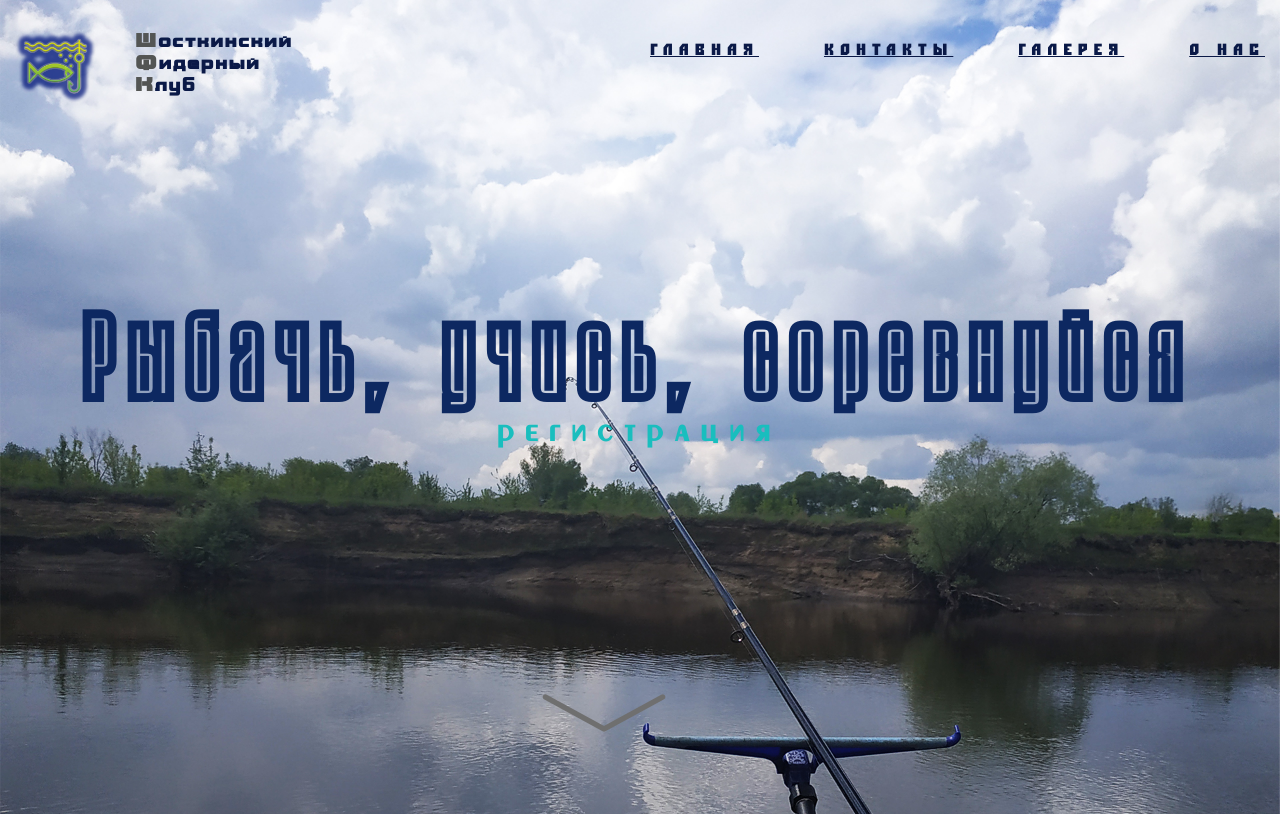
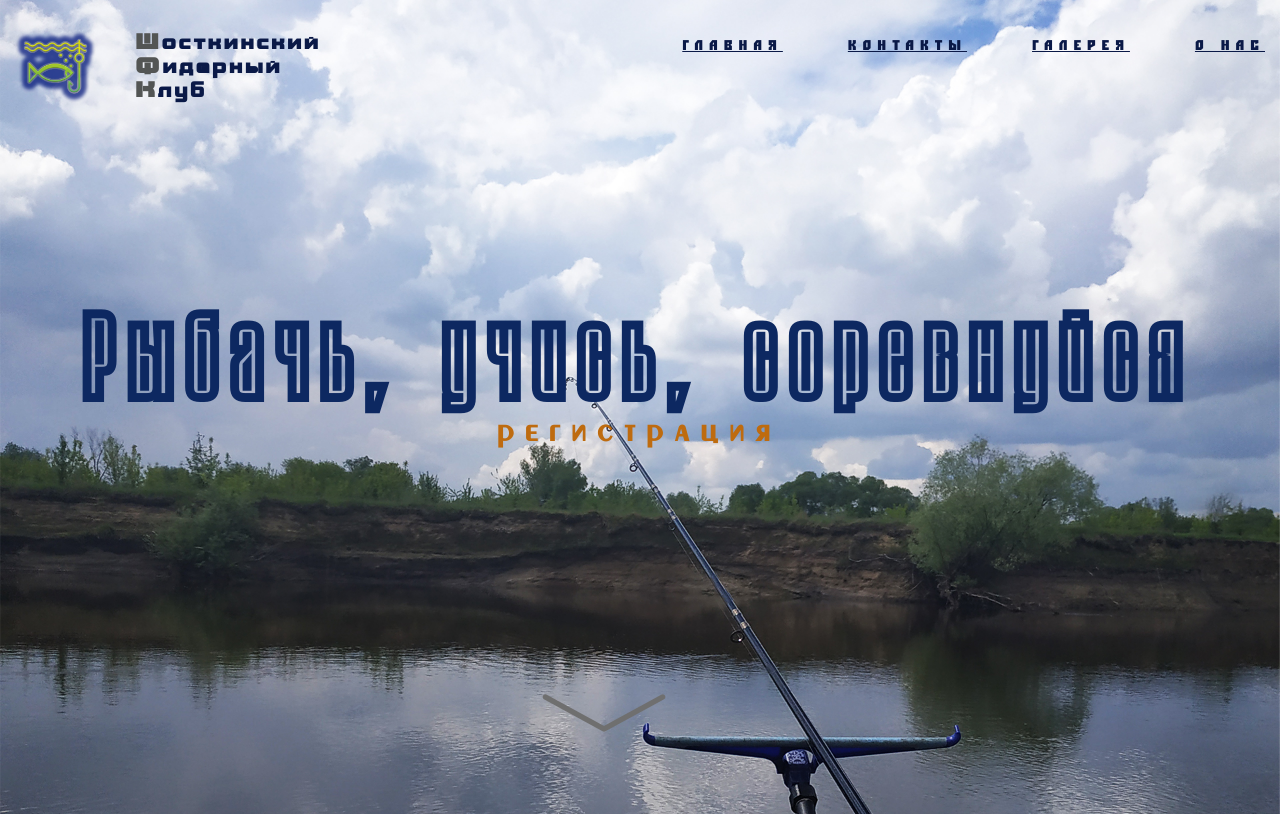
Before and after one commit to romichshos/feederclub, a React (Create React App) app: page / in a window 1280 px wide. Built offline with nearby package versions, Linux system fonts and the light colour scheme.

Commit message:
-- feeder club 0.0.9.2

```diff
--- a/src/components/Header/Header.css
+++ b/src/components/Header/Header.css
@@ -11,16 +11,16 @@
 
 .header_top {
     display: grid;
-    grid-template-columns: 100px 170px 1fr;
+    grid-template-columns: 100px 250px 1fr;
     grid-column-gap: 20px;
     padding-top: 30px;
 }
 
 .header_title {
     font-family: aksent, Arial, sans-serif;
-    font-size: 16px;
+    font-size: 18px;
     color: #0a1947;
-    letter-spacing: 2px;
+    letter-spacing: 3px;
     align-items: center;
     max-width: 100%;
 }
@@ -63,7 +63,7 @@
 .header_link{
     font-size: 35px;
     line-height: 75px;
-    color: #19bebe;
+    color: #be6b0f;
     font-family: pgr, Arial, sans-serif;
     font-weight: 800;
     text-decoration: none;
@@ -71,6 +71,7 @@
     letter-spacing: 12px;
     transition-duration: 500ms;
     transition-property: letter-spacing;
+
 }
 
 .header_link:hover{
@@ -84,8 +85,12 @@
     width: 200px;
     height: 100px;
     cursor: pointer;
+    transition: 1s;
 }
 
+.btn_arrow:hover{
+    transform: scale(1.2);
+}
 
 /* BTN ANIMATION*/
 .btn_down{
--- a/src/components/NavBar/Navbar.css
+++ b/src/components/NavBar/Navbar.css
@@ -1,29 +1,82 @@
 @import url(../../fonts.css);
 
-.header_menu{
+.header_menu {
     font-family: simpler, Arial, sans-serif;
     font-size: 11px;
 }
 
-.menu_list{
+nav.menu_list {
     display: flex;
     list-style: none;
     justify-content: flex-end;
     flex-wrap: wrap;
 }
 
-.menu_item{
+.menu_item {
     font-family: simpler, Arial, sans-serif;
-    font-size: 16px;
-    line-height: 40px;
+    font-size: 14px;
+    line-height: 30px;
     color: #0a1947;
     letter-spacing: 6px;
     font-weight: 600;
     text-transform: uppercase;
     margin-left: 65px;
+    transition: 0.5s;
+    display: block;
 }
 
-.active_item{
+.menu_item:active {
+    color: #be680b;
+}
+
+.menu_item:hover {
+     transform: scale(1.5);
+
+ }
+
+.menu_item:before {
+    content:'';
+    position: absolute;
+    top: 0;
+    left: 0;
+    width: 100%;
+    height: 100%;
+    background: #0ae7f0;
+    transition: transfrom 0.5s;
+    transform-origin: right;
+    transform: scaleX(0);
+    z-index: -1;
+}
+
+.menu_item:hover:before {
+    transition: 0.5s;
+    transform-origin: left;
+    transform: scaleX(1);
+    }
+
+.menu_list:hover > div {
+    opacity: .5;
+    filter: blur(2px);
+}
+
+.menu_list:hover > div:hover{
+    opacity: 1;
+    filter: blur(0);
+}
+
+.menu_list:hover {
+    transform: scale(1);
+
+}
+
+
+.active_item {
     font-family: simpler, Arial, sans-serif;
-    color: #233a47;
+    color: #be680b;
 }
+
+.active_item:hover {
+    transform: scale(2);
+    opacity: 1;
+    filter: blur(0);
+}
--- a/src/components/NavBar/Navbar.jsx
+++ b/src/components/NavBar/Navbar.jsx
@@ -12,7 +12,7 @@ const Menu =()=>(
             <NavLink to="/Contacts" className="menu_item">Контакты</NavLink>
           </div>
           <div>
-              <NavLink to="/MyGallery" className="menu_item">Галерея</NavLink>
+            <NavLink to="/MyGallery" className="menu_item">Галерея</NavLink>
           </div>
           <div>
             <NavLink to="/About" className="menu_item">О нас</NavLink>
```
